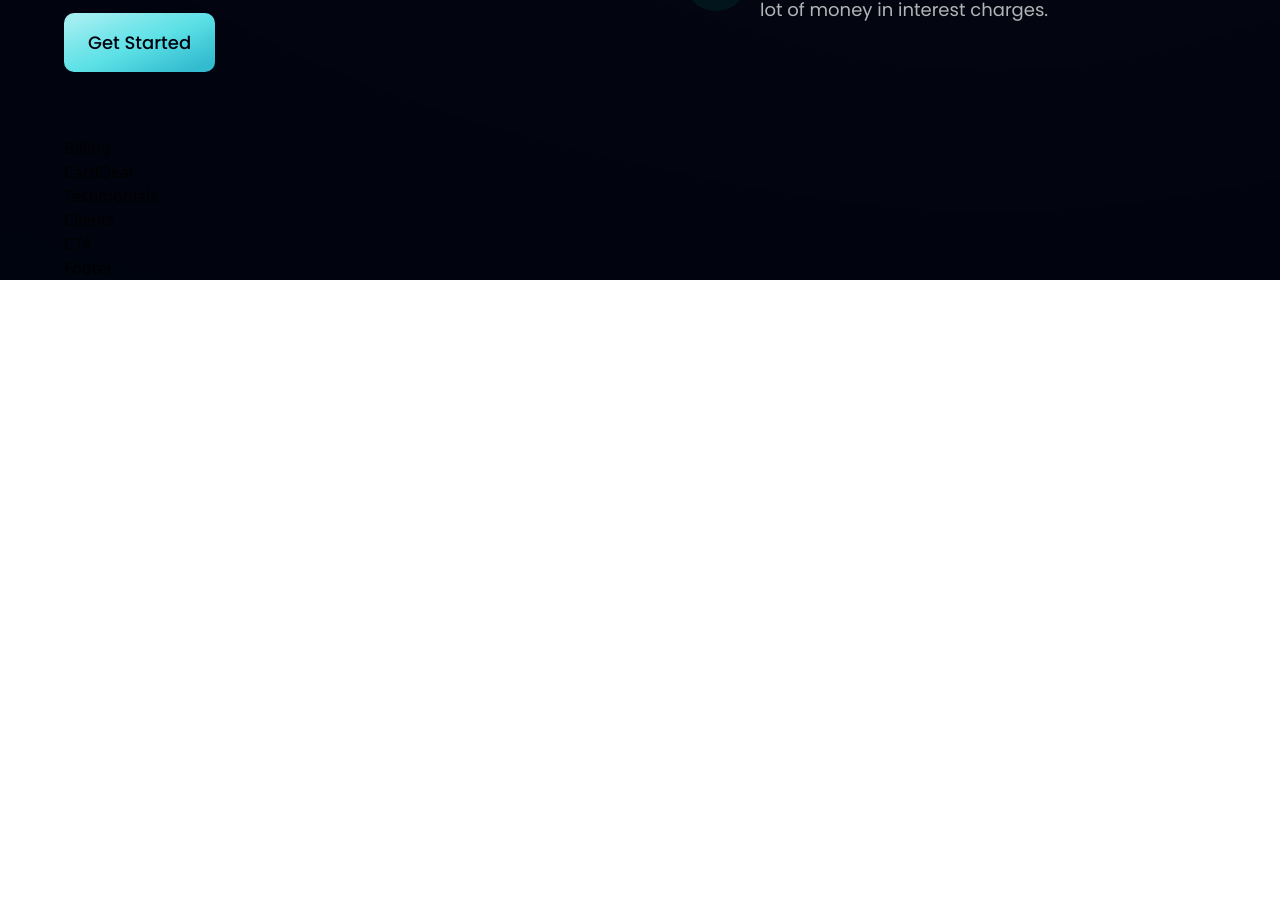
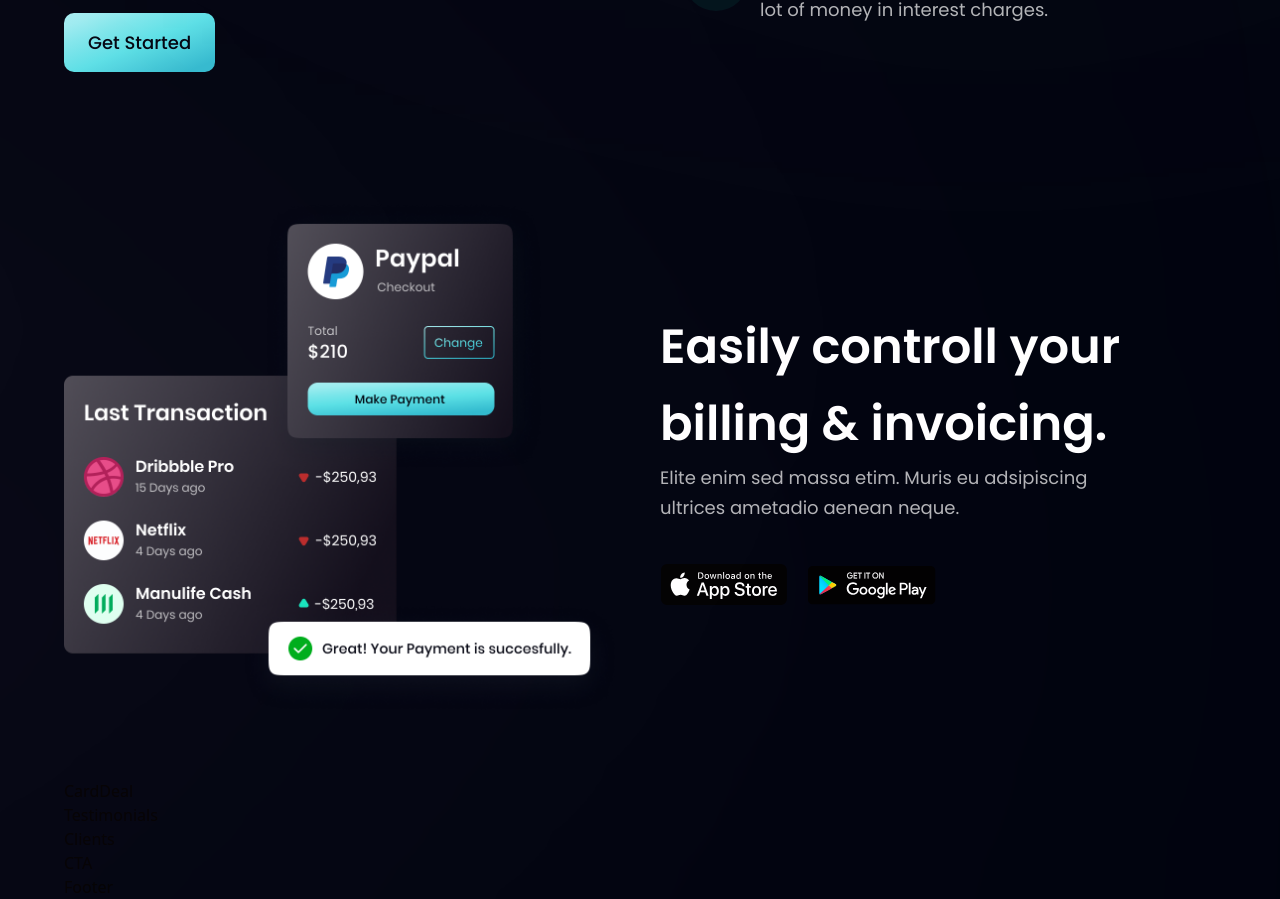
Before and after one commit to Bryan4real/Bank_app, a React (Vite) app: page / in a window 1280 px wide. Shown: the part 1434-2333 px from the top of the page. Before the commit the page ends 1714 px from the top, so only its background shows below. Built offline with nearby package versions, Linux system fonts and the light colour scheme.

Commit message:
Billing component implementation

```diff
--- a/src/components/Billing.jsx
+++ b/src/components/Billing.jsx
@@ -1,8 +1,28 @@
-import React from 'react'
+import { apple, bill, google } from "../assets"
+import styles, { layout } from "../style"
+
 
 const Billing = () => {
   return (
-    <div>Billing</div>
+    <section id="product" className={layout.sectionReverse}>
+      <div className={layout.sectionImgReverse}>
+        <img src={bill} alt="Billing" className="w-[100%] h-[100%] relative z-[5]" />
+        <div className="absolute z-[3] -left-1/2 top-0 w-[50%] h-[50%] rounded-full white__gradient" />
+        <div className="absolute z-[0] -left-1/2 bottom-0 w-[50%] h-[50%] rounded-full pink__gradient" />
+      </div>
+      <div className={layout.sectionInfo}>
+        <h2 className={`${styles.heading2}`}> Easily controll your <br className="sm:block hidden"/> billing & invoicing.</h2>
+        <p className={`${styles.paragraph} max-w-[470px] mt-5}`}>
+          Elite enim sed massa etim. Muris eu adsipiscing ultrices ametadio aenean neque.
+        </p>
+
+      <div className="flex flex-row flex-wrap sm:mt-10 mt-6">
+        <img src={apple} alt="apple_store" className="w-[128px] h-[42px] object-contain mr-5 cursor-pointer" />
+        <img src={google} alt="google_play" className="w-[128px] h-[42px] object-contain cursor-pointer" />
+      </div>
+
+      </div>
+    </section>
   )
 }
 
```
